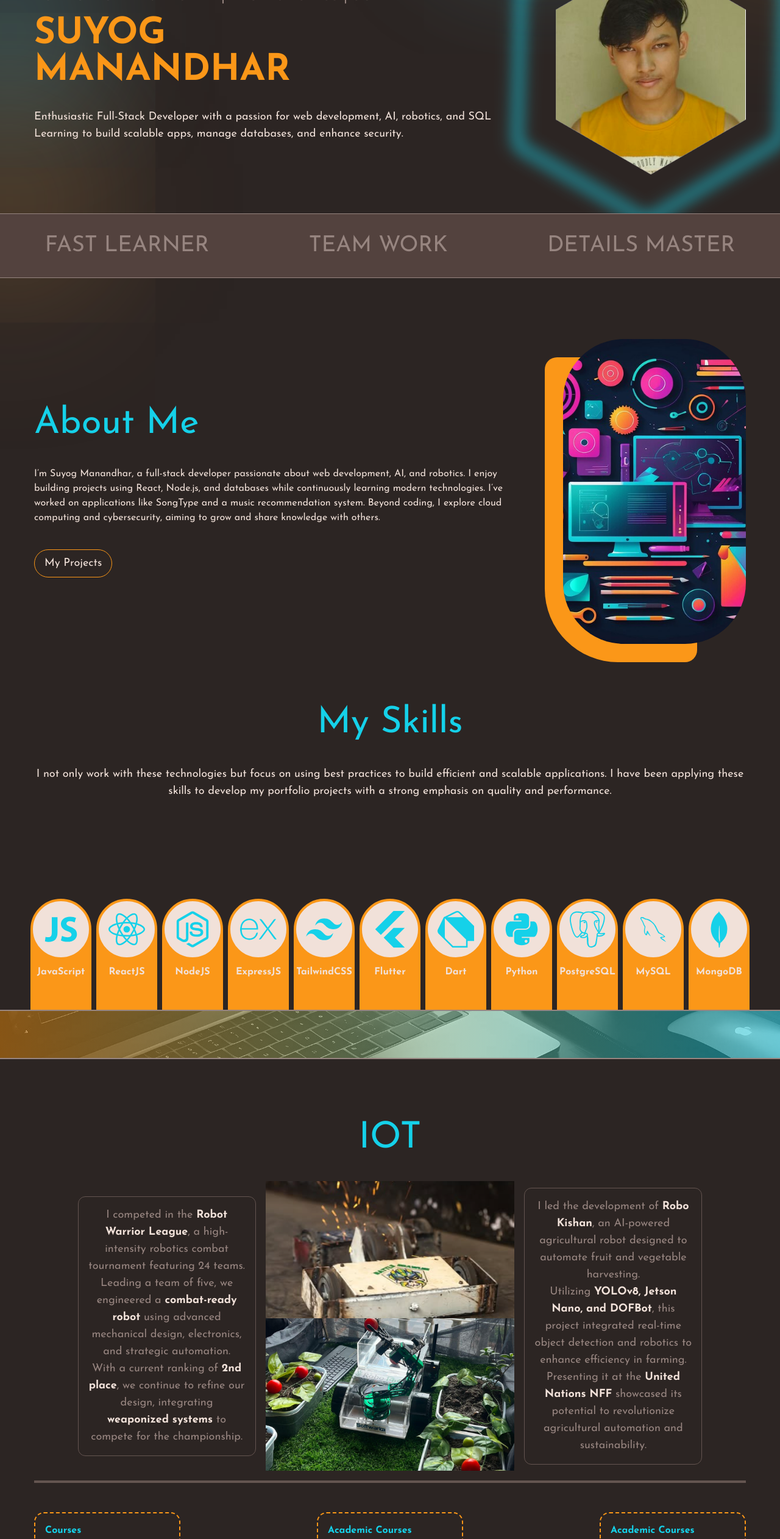
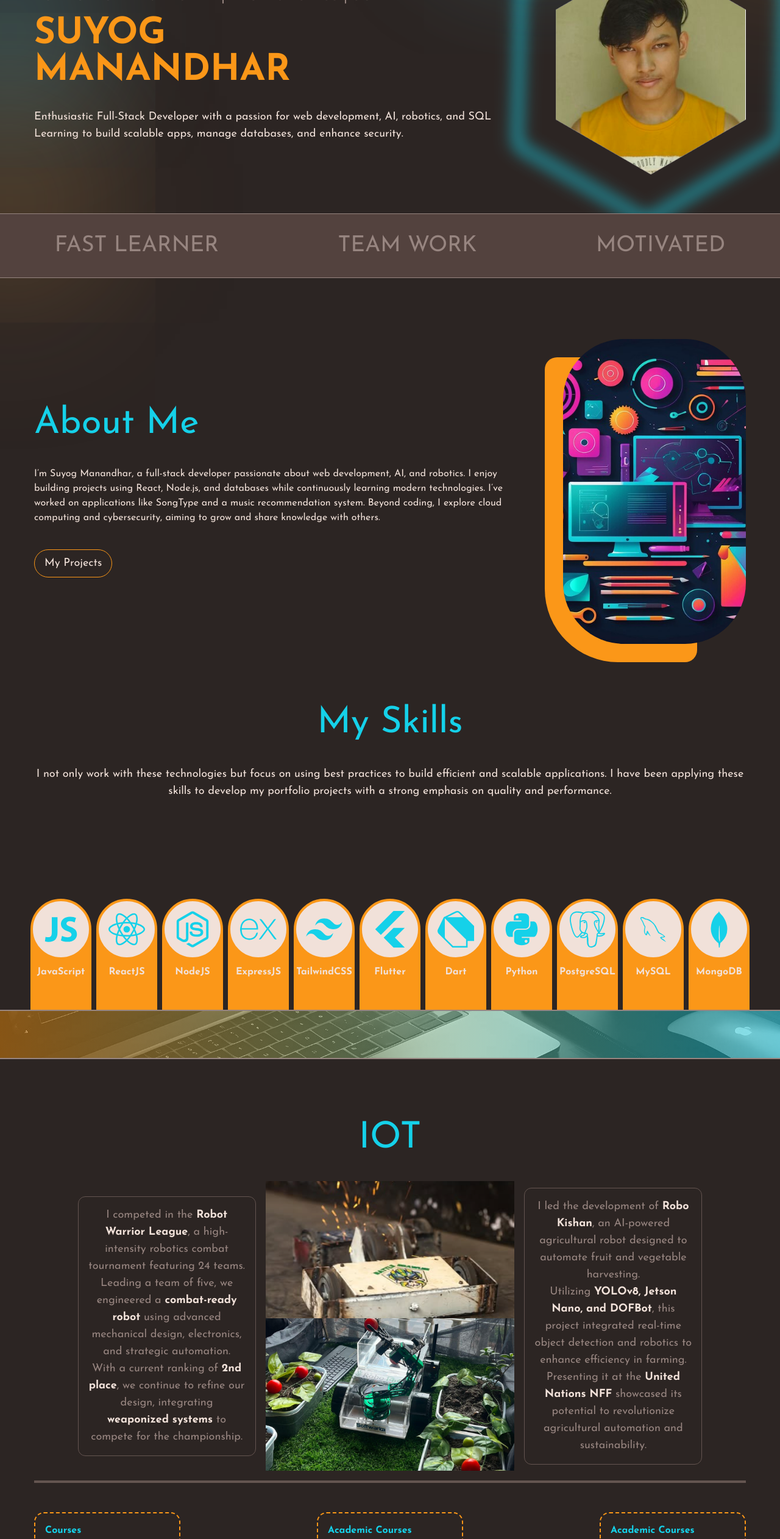
Before and after one commit to suyog100/my_portfolio, a React (Vite) app: page / in a window 1280 px wide. Shown: the part 234-2758 px from the top of the page at 61% size. Built offline with nearby package versions, Linux system fonts and the light colour scheme.

Commit message:
changes in texts

```diff
--- a/src/components/experienceSection/AllExperiences.jsx
+++ b/src/components/experienceSection/AllExperiences.jsx
@@ -27,7 +27,7 @@ const experiences = [
   },
   {
     job: "Academic Courses ",
-    company: "Sprints",
+    company: "Coventry University",
     date: "2022 - 2025",
     responsibilities: [
       "Software Development",
--- a/src/components/subHeroSection/SubHeroMain.jsx
+++ b/src/components/subHeroSection/SubHeroMain.jsx
@@ -3,7 +3,7 @@ const SubHeroMain = () => {
     <div className="w-full border-y bg-brown border-lightGrey text-lightGrey flex justify-around uppercase xl:text-4xl md:text-2xl sm:text-4xl py-8 md:flex-row sm:flex-col items-center gap-4">
       <p className="md:block sm:hidden">Fast Learner</p>
       <p className="md:block sm:hidden">Team Work</p>
-      <p>Details Master</p>
+      <p>Motivated</p>
     </div>
   );
 };
```
